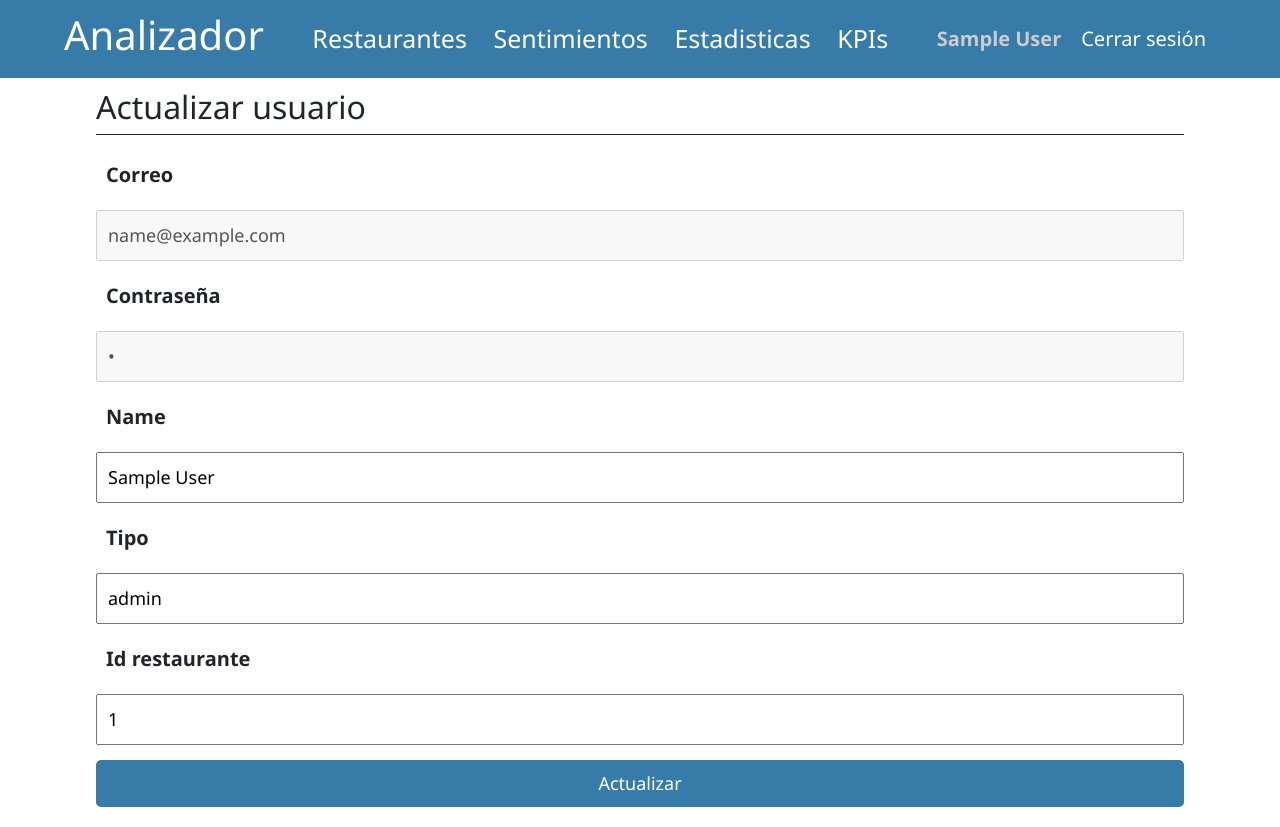
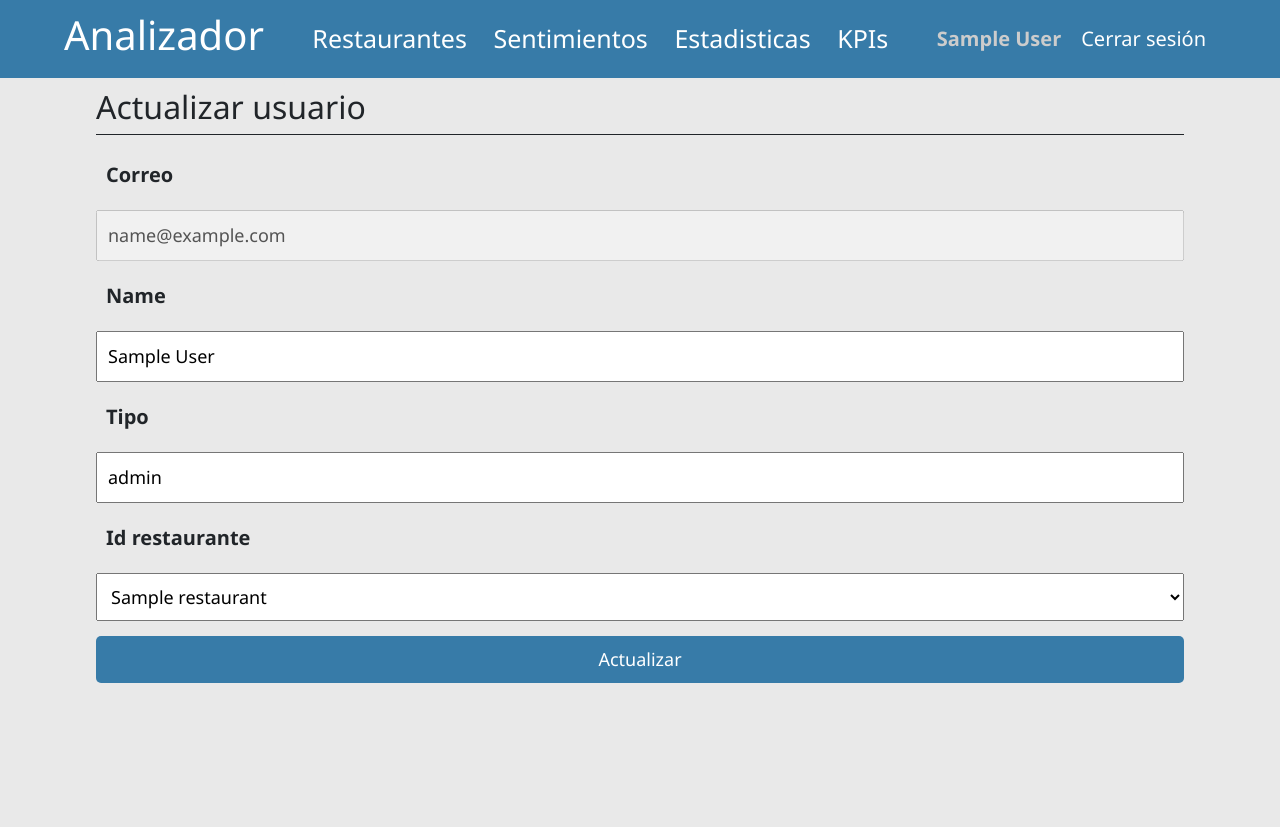
Before and after one commit to OwenLobato/Analizador_de_sentimientos, a Flask app: page /users/1/update in a window 1280 px wide. After the commit the page ends 683 px from the top, so only its background shows below. Run offline with Flask 2, Linux system fonts and the light colour scheme; the visitor is signed in with stand-in values (Sample User, id 1); tables that the repository leaves empty hold one stand-in row (values such as "Sample post").

Commit message:
Change restaurant id for name in form

```diff
--- a/app/blueprints/auth.py
+++ b/app/blueprints/auth.py
@@ -11,6 +11,7 @@
 @auth_bp.route('/register', methods=['GET', 'POST'])
 def register():
     """ Registar usuario """
+    restaurants = Restaurant().get_all(request.args)
     if request.method == 'POST':
         email = request.form.get('email')
         password = request.form.get('password')
@@ -53,7 +54,7 @@
         else:
             error = f"El correo '{user_fetch.email}' ya existe"
         flash(error)
-    return render_template('auth/register.html')
+    return render_template('auth/register.html', restaurants = restaurants)
 
 @auth_bp.route('/login', methods=['GET', 'POST'])
 def login():
--- a/app/blueprints/user.py
+++ b/app/blueprints/user.py
@@ -19,6 +19,7 @@
 @login_required
 def update(user_id):
     """ Update user """
+    restaurants = Restaurant().get_all(request.args)
     user = User().find_by_params({'id': user_id})
     if request.method == 'POST':
         error = None
@@ -62,7 +63,7 @@
         else:
             error = 'El user con ese id no existe'
         flash(error)
-    return render_template('user/update.html', user = user)
+    return render_template('user/update.html', user = user, restaurants = restaurants)
 
 @user_bp.route('/<int:user_id>/destroy', methods=['GET', 'POST'])
 @login_required
--- a/app/static/css/styles.css
+++ b/app/static/css/styles.css
@@ -5,6 +5,7 @@
 }
 
 body{
+    background-color: rgb(233, 233, 233);
     font-family: 'Segoe UI', Tahoma, Geneva, Verdana, sans-serif;
     font-size: 20px;
 }
@@ -96,7 +97,7 @@
     padding: 10px;
 }
 
-form input, textarea{
+form input, textarea, select{
     font-weight: 300;
     font-size: 18px;
     margin: 5px 0;
--- a/app/templates/user/update.html
+++ b/app/templates/user/update.html
@@ -10,9 +10,6 @@
         <label for="email">Correo</label>
         <input type="text" name="email" id="email" value="{{ user.email }}" disabled>
 
-        <label for="password">Contraseña</label>
-        <input type="password" name="password" id="password" value="{{ user.password }}" disabled>
-
         <label for="name">Name</label>
         <input type="text" name="name" id="name" value="{{ user.name }}" required>
 
@@ -20,11 +17,17 @@
         <input type="text" name="role" id="role" value="{{ user.role }}" required>
 
         <label for="restaurant_id">Id restaurante</label>
-        {% if user.restaurant_id == None %}
-            <input type="number" name="restaurant_id" id="restaurant_id" value="">
-        {% else %}
-            <input type="number" name="restaurant_id" id="restaurant_id" value="{{ user.restaurant_id }}">
-        {% endif %}
+
+        <select name="restaurant_id" id="restaurant_id">
+            <option value="">Sin restaurante</option>
+            {% for restaurant in restaurants %}
+                {% if user.restaurant_id == restaurant.id %}
+                    <option value="{{ restaurant.id }}" selected>{{ restaurant.name }}</option>
+                {% else %}
+                    <option value="{{ restaurant.id }}">{{ restaurant.name }}</option>
+                {% endif %}
+            {% endfor %}
+        </select>
 
         <input type="submit" value="Actualizar">
 
```
Also changed, not shown: app/templates/auth/register.html (+6 -1 lines).
